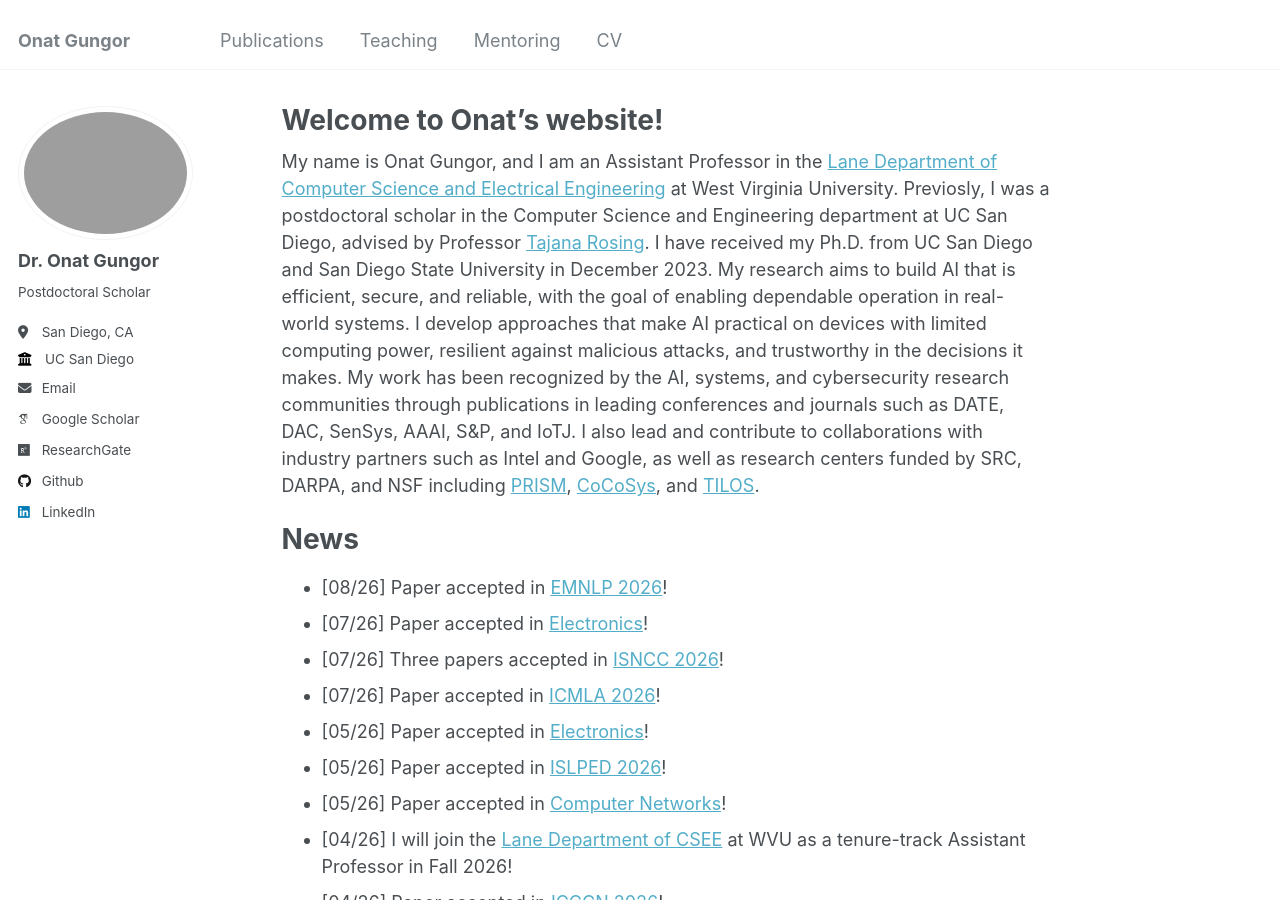
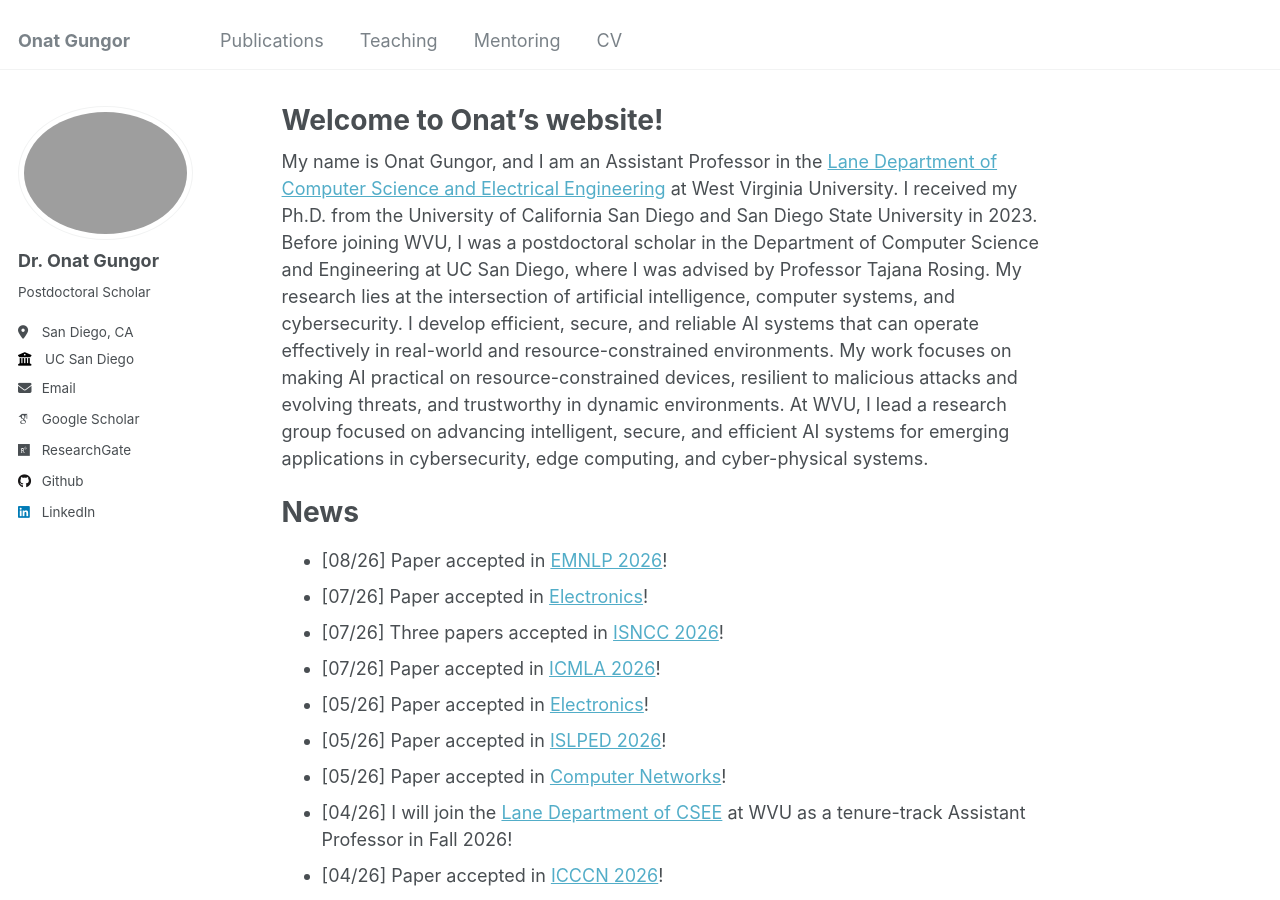
Before and after one commit to onatucsd/onatucsd.github.io, a Jekyll site: the page built from _pages/about.md, in a window 1280 px wide and 900 px high. Built offline with Jekyll 4.4.1, drawn with Linux system fonts in a browser that asks for light colours; some web fonts are replaced.

Commit message:
Update about.md

```diff
--- a/_pages/about.md
+++ b/_pages/about.md
@@ -6,8 +6,7 @@ redirect_from:
   - /about/
   - /about.html
 ---
-
-My name is Onat Gungor, and I am an Assistant Professor in the [Lane Department of Computer Science and Electrical Engineering](https://lcsee.statler.wvu.edu) at West Virginia University. Previosly, I was a postdoctoral scholar in the Computer Science and Engineering department at UC San Diego, advised by Professor [Tajana Rosing](https://cseweb.ucsd.edu/~trosing/). I have received my Ph.D. from UC San Diego and San Diego State University in December 2023. My research aims to build AI that is efficient, secure, and reliable, with the goal of enabling dependable operation in real-world systems. I develop approaches that make AI practical on devices with limited computing power, resilient against malicious attacks, and trustworthy in the decisions it makes. My work has been recognized by the AI, systems, and cybersecurity research communities through publications in leading conferences and journals such as DATE, DAC, SenSys, AAAI, S&P, and IoTJ. I also lead and contribute to collaborations with industry partners such as Intel and Google, as well as research centers funded by SRC, DARPA, and NSF including [PRISM](https://prism.ucsd.edu/), [CoCoSys](https://cocosys.ece.gatech.edu/), and [TILOS](https://tilos.ai/).
+My name is Onat Gungor, and I am an Assistant Professor in the [Lane Department of Computer Science and Electrical Engineering](https://lcsee.statler.wvu.edu) at West Virginia University. I received my Ph.D. from the University of California San Diego and San Diego State University in 2023. Before joining WVU, I was a postdoctoral scholar in the Department of Computer Science and Engineering at UC San Diego, where I was advised by Professor Tajana Rosing. My research lies at the intersection of artificial intelligence, computer systems, and cybersecurity. I develop efficient, secure, and reliable AI systems that can operate effectively in real-world and resource-constrained environments. My work focuses on making AI practical on resource-constrained devices, resilient to malicious attacks and evolving threats, and trustworthy in dynamic environments. At WVU, I lead a research group focused on advancing intelligent, secure, and efficient AI systems for emerging applications in cybersecurity, edge computing, and cyber-physical systems.
 
 News
 ======
```
